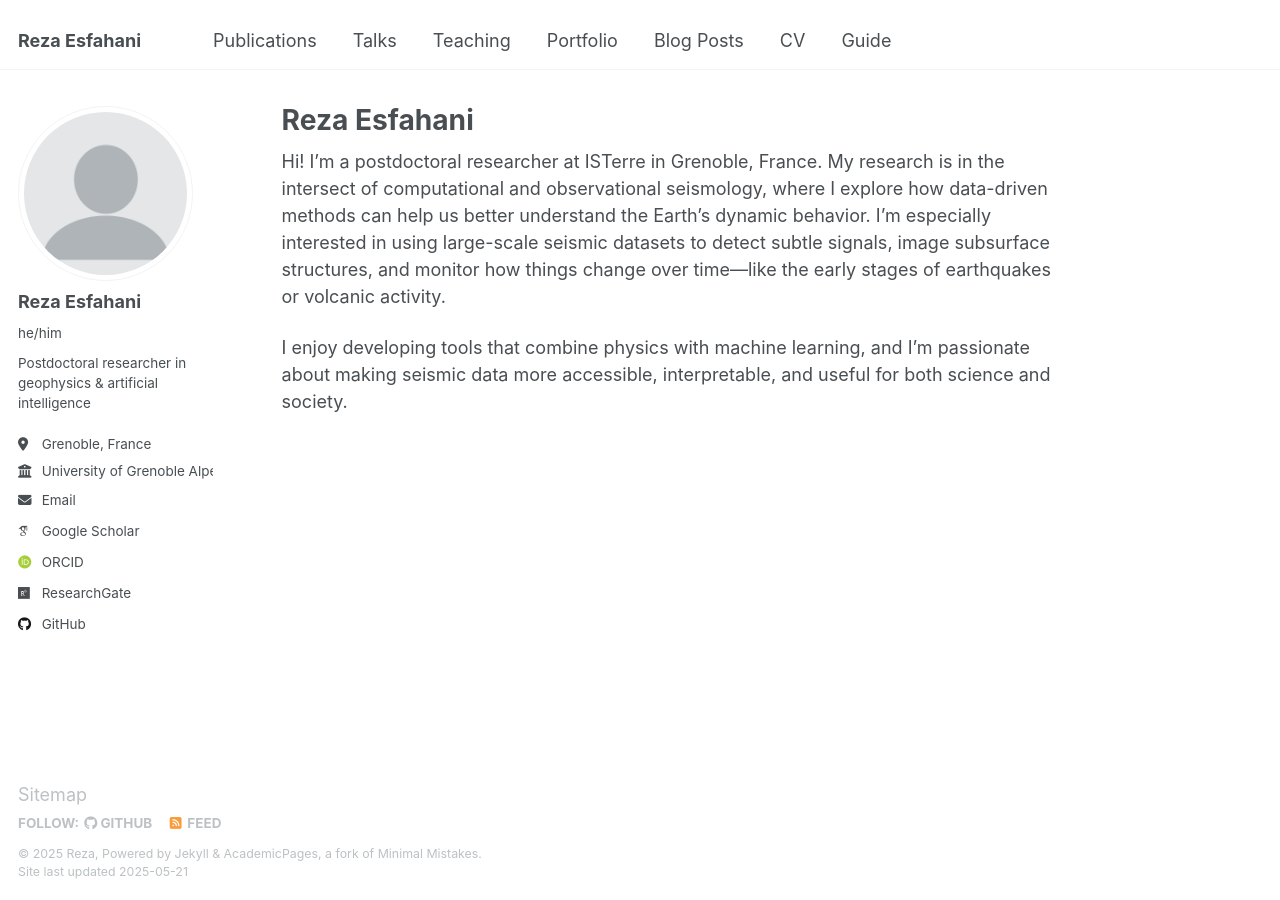
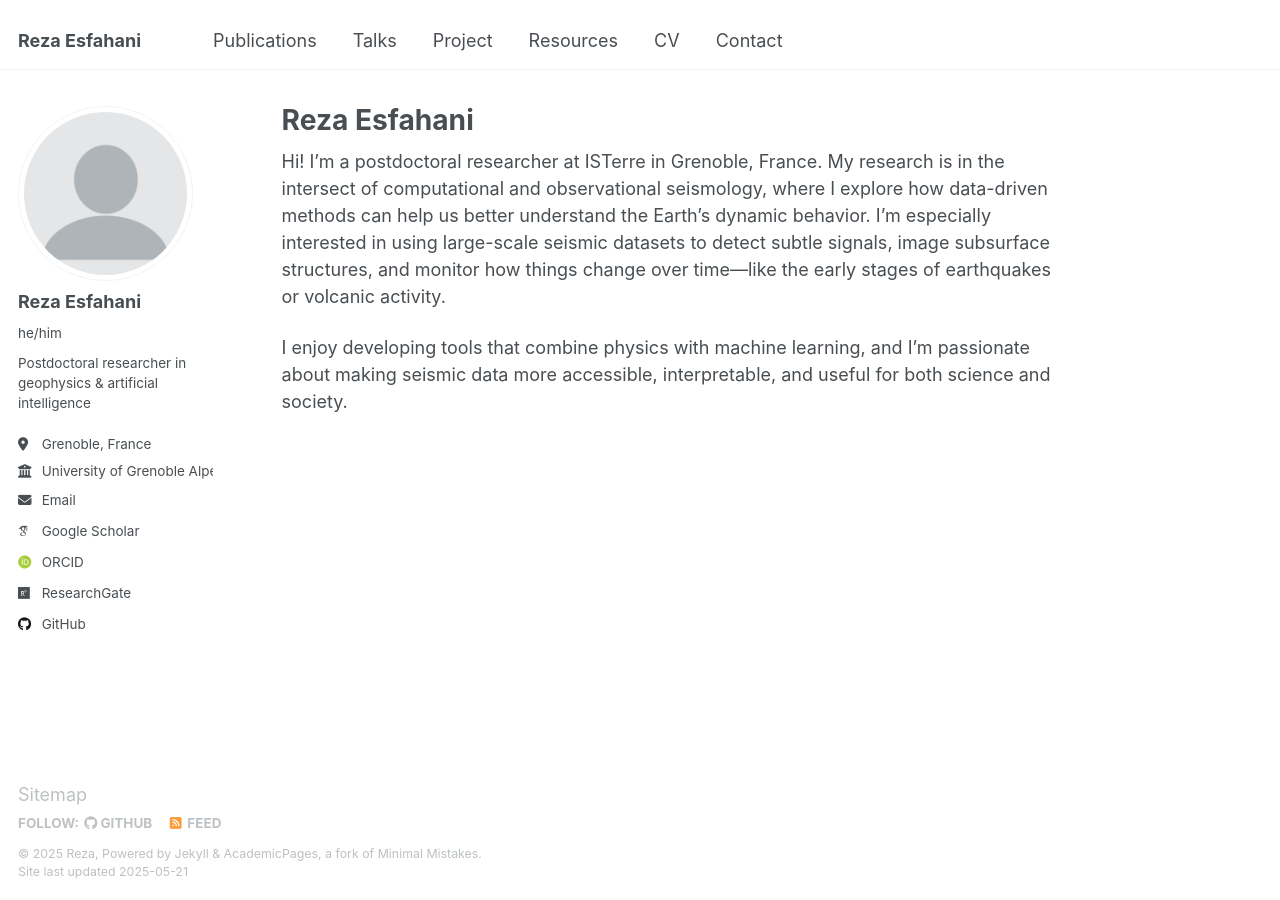
Before and after one commit to resfahani/resfahani.github.io, a Jekyll site: the page built from _pages/about.md, in a window 1280 px wide. Built offline with Jekyll 4.4.1, drawn with Linux system fonts in a browser that asks for light colours; some web fonts are replaced.

Commit message:
test
test

```diff
--- a/_data/navigation.yml
+++ b/_data/navigation.yml
@@ -11,17 +11,17 @@ main:
   - title: "Talks"
     url: /talks/
 
-  - title: "Teaching"
+  - title: "Project"
     url: /teaching/
 
-  - title: "Portfolio"
+  - title: "Resources"
     url: /portfolio/
 
-  - title: "Blog Posts"
-    url: /year-archive/
+  # - title: "Blog Posts"
+  #   url: /year-archive/
 
   - title: "CV"
     url: /cv/
 
-  - title: "Guide"
+  - title: "Contact"
     url: /markdown/
```
